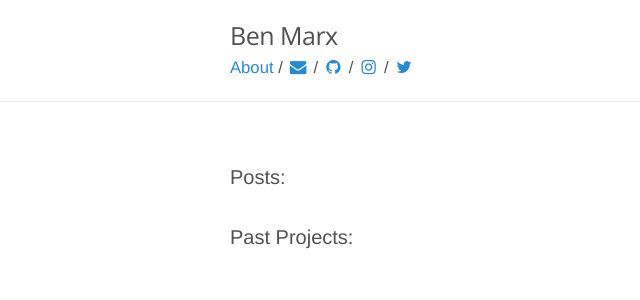
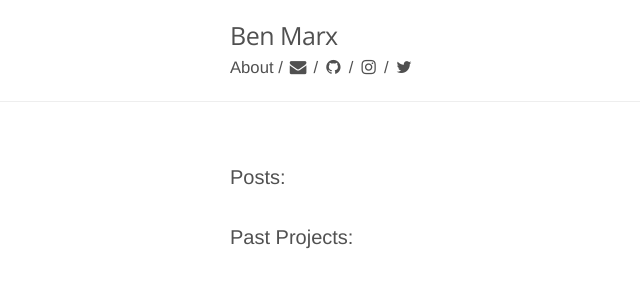
Before and after one commit to bgmarx/bgmarx.github.io, a Jekyll site: the page built from index.html, in a window 1280 px wide. Shown: the top 300 px of the page, without its empty margins (50-690 px from the left). Built offline with Jekyll 4.4.1, drawn with Linux system fonts in a browser that asks for light colours; nearby versions of some CDN libraries; Markdown is read by kramdown in place of the engine named in the settings; the list of posts is cut into pages by our own code.

Commit message:
css anchor update

```diff
--- a/public/css/lanyon.css
+++ b/public/css/lanyon.css
@@ -339,7 +339,7 @@ a.sidebar-nav-item:focus {
   color: #999;
 }
 .related-posts li a:hover {
-  color: #268bd2;
+  color: #505050;
   text-decoration: none;
 }
 .related-posts li a:hover small {
--- a/public/css/poole.css
+++ b/public/css/poole.css
@@ -67,7 +67,7 @@ body {
 
 /* No `:visited` state is required by default (browsers will use `a`) */
 a {
-  color: #268bd2;
+  color: #505050;
   text-decoration: none;
 }
 /* `:focus` is linked to `:hover` for basic accessibility */
@@ -342,7 +342,7 @@ tbody tr:nth-child(odd) th {
   color: #999;
 }
 .related-posts li a:hover {
-  color: #268bd2;
+  color: #505050;
   text-decoration: none;
 }
 .related-posts li a:hover small {
```
Also changed, not shown: 3 other files.
